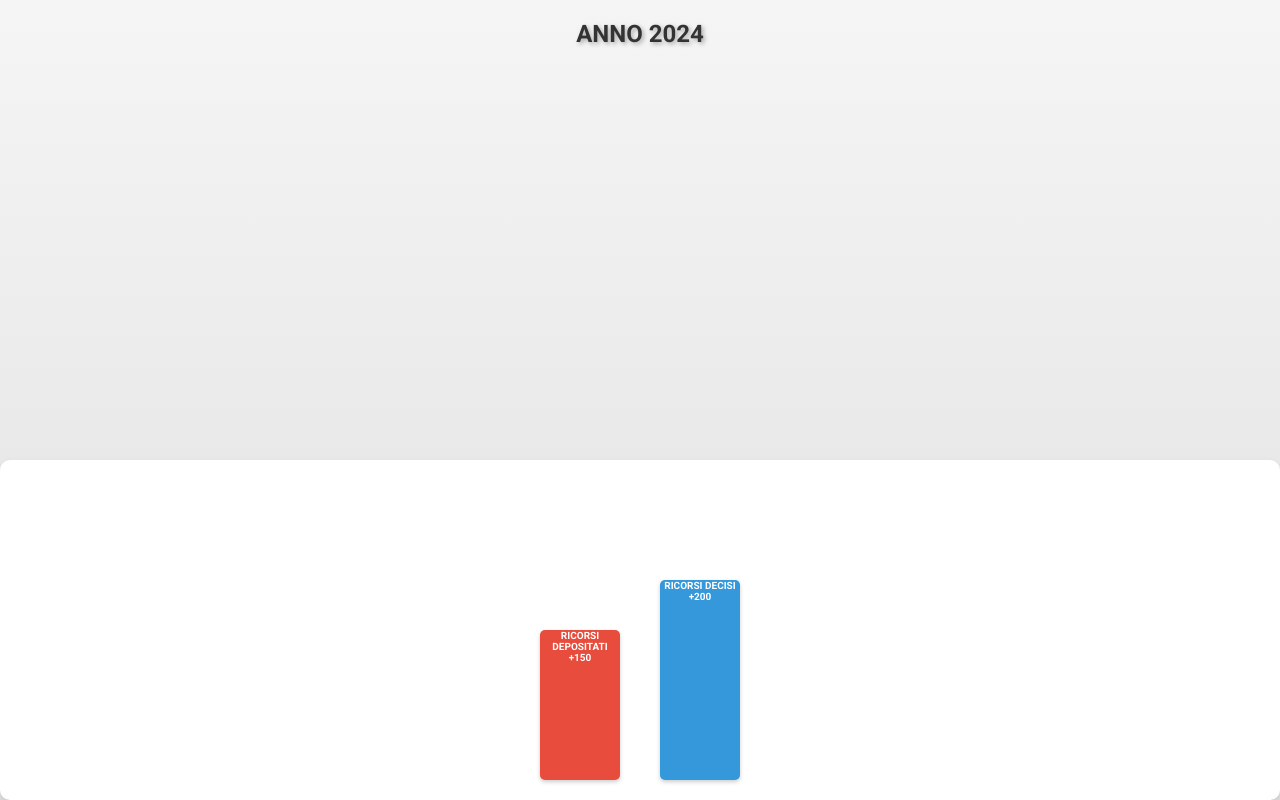
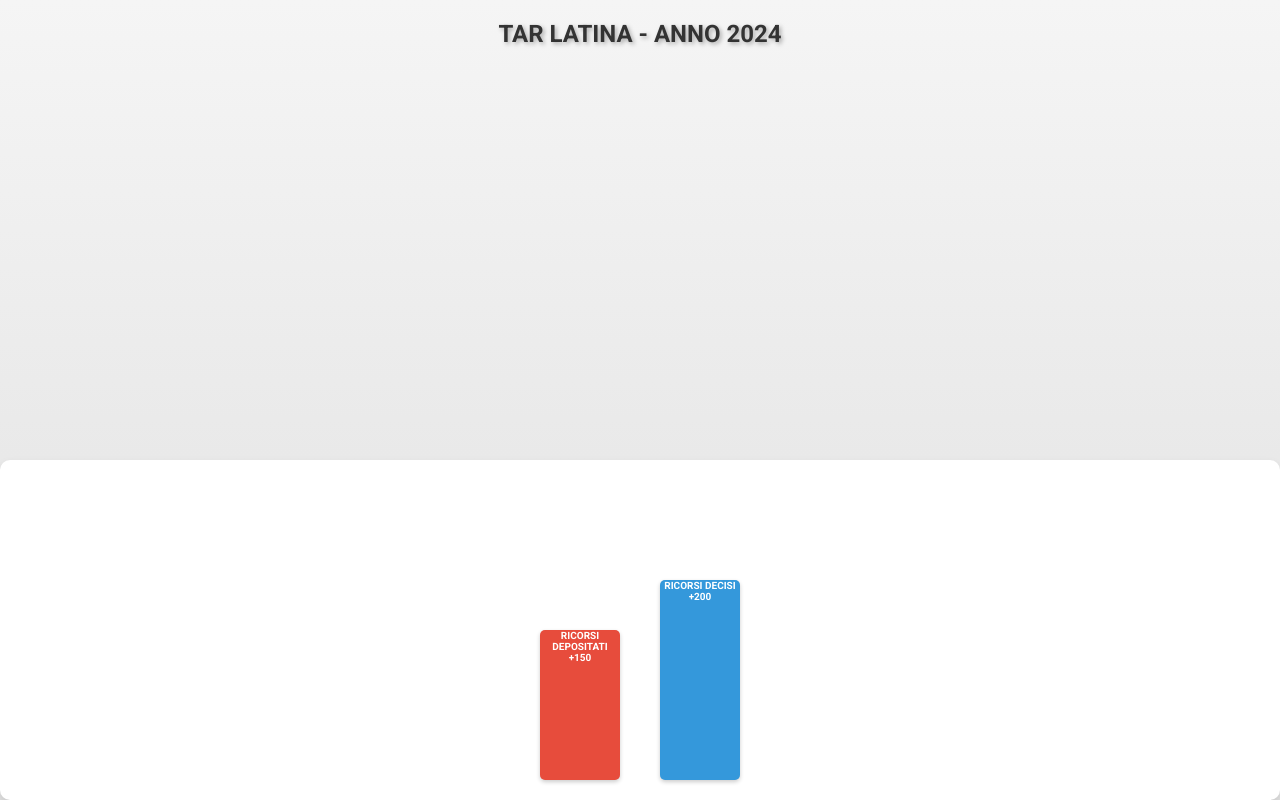
Before and after one commit to Bm3t/Report, a plain HTML site: page index.html in a window 1280 px wide. Drawn offline with Linux system fonts and the light colour scheme.

Commit message:
Update index.html

```diff
--- a/index.html
+++ b/index.html
@@ -69,7 +69,7 @@
     </style>
 </head>
 <body>
-    <div class="header">ANNO 2024</div>
+    <div class="header">TAR LATINA - ANNO 2024</div>
     <div class="bar-container">
         <div class="bar">RICORSI DEPOSITATI<br>+150</div>
         <div class="bar">RICORSI DECISI<br>+200</div>
```
